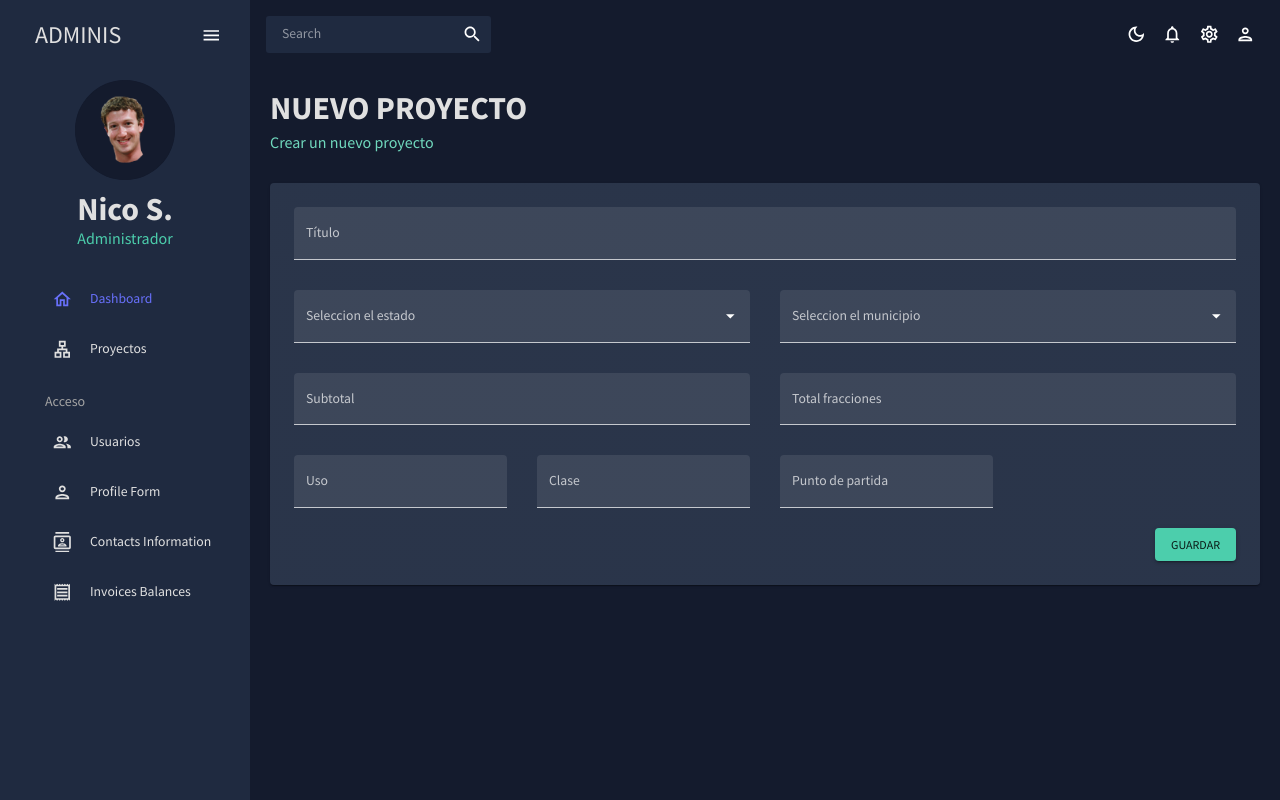
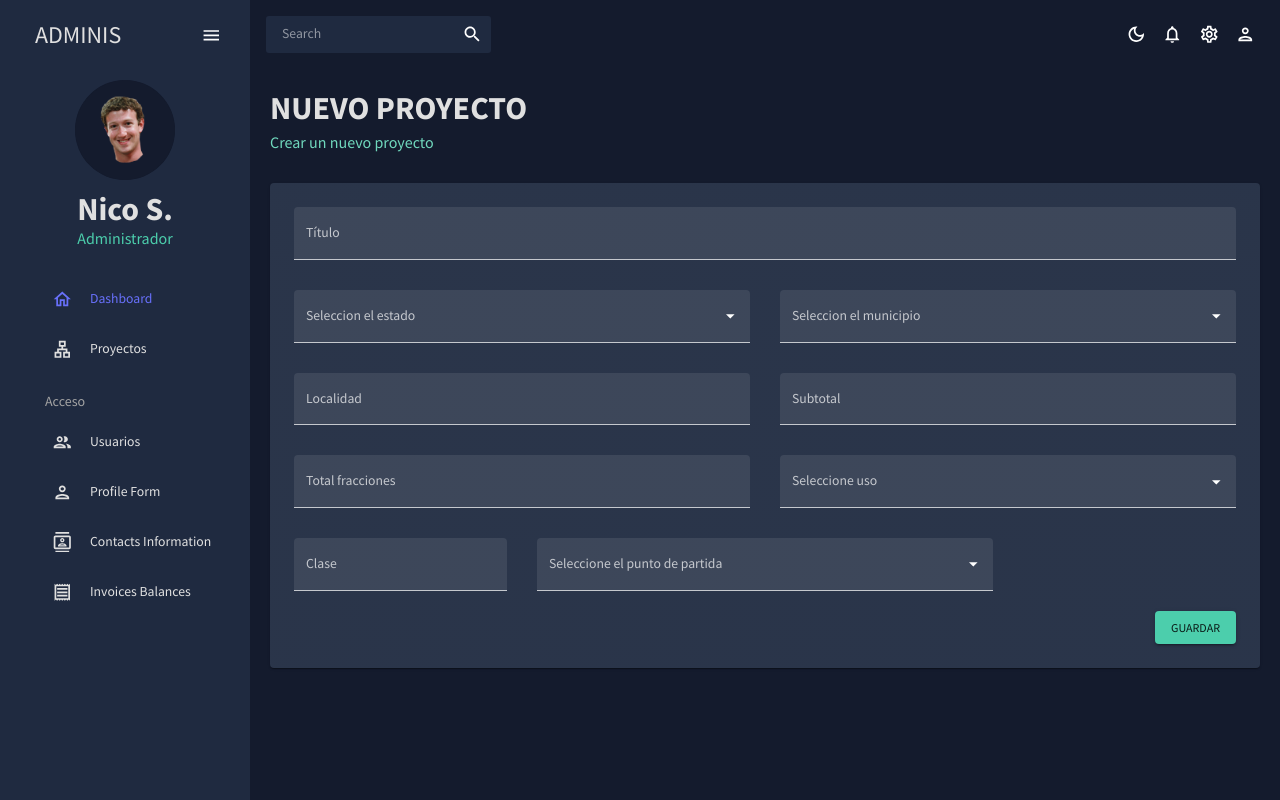
Before and after one commit to MickeChi/lotes-front, a React (Vite) app: page /proyectos/create in a window 1280 px wide. Built offline with nearby package versions, Linux system fonts and the light colour scheme.

Commit message:
Se hacen los ultimos ajustes acordados en la ultima revision

```diff
--- a/src/pages/cotas/CotaForm.jsx
+++ b/src/pages/cotas/CotaForm.jsx
@@ -18,6 +18,8 @@ import ColindanciaTransList from "./ColindanciaTransList.jsx";
 import withReactContent from "sweetalert2-react-content";
 import Swal from "sweetalert2";
 import {createFraccion, updateFraccion} from "../../store/slices/fraccionSlice.js";
+import Checkbox from "@mui/material/Checkbox";
+import {CheckBox, CheckBoxOutlineBlank} from "@mui/icons-material";
 
 const initialValues = {
     "orden": "",
@@ -28,61 +30,56 @@ const initialValues = {
     "colindanciasIds": []
 }
 
-const CotaForm = ({cota, handleFraccionSelect}) => {
+const icon = <CheckBoxOutlineBlank fontSize="small" />;
+const checkedIcon = <CheckBox fontSize="small" />;
+
+const CotaForm = ({cota, handleFraccionSelect, handleEditRow}) => {
     const isNonMobile = useMediaQuery("(min-width:600px)");
     const theme = useTheme();
     const colors = tokens(theme.palette.mode);
-    const [formState, setFormState] = useState(initialValues);
+    const [formState, setFormState] = useState(cota || initialValues);
     const dispatch = useDispatch();
     const fracciones = useSelector(state => state.fracciones.fracciones);
     const [fraccionSelect, setFraccionSelect] = useState(null);
     const [esEditar, setEsEditar] = useState(false);
 
-
     const tiposLineas = ["RECTA", "CURVA"];
     const [tipoLineaSelect, setTipoLineaSelect] = useState(null);
-
     const orientaciones = ["NORTE", "SUR", "ESTE", "OESTE", "NOROESTE", "NORESTE", "SUROESTE", "SURESTE"];
     const [orientacionSelect, setOrientacionSelect] = useState(null);
-
-    const [colindanciasIds, setColindanciasIds] = useState([]);
-    const [colindanciasError, setColindanciasError] = useState(false);
-
-    const [colindsIdsSelect, setColindsIdsSelect] = useState([]);
-
+    const [colindanciasSelect, setColindanciasSelect] = useState([]);
 
     useEffect(() => {
         if(cota){
-            console.log("cotaForm: ", cota);
             setEsEditar(true);
             setFormState(cota);
             let fraccionSel = fracciones.find(f => f.id === cota.fraccionId);
             setFraccionSelect(fraccionSel === undefined ? null : fraccionSel);
             setOrientacionSelect(cota.orientacion);
             setTipoLineaSelect(cota.tipoLinea);
-            setColindsIdsSelect(cota.colindanciasIds);
+
+            let colsSelect = fracciones.filter(f => {
+                let existId = cota.colindanciasIds.find(cs => cs === f.id);
+                return existId !== undefined;
+            });
+            setColindanciasSelect(colsSelect);
         }
     }, [cota]);
 
     useEffect(() => {
-        console.log("useEfect fraccionSelect: ", fraccionSelect);
         handleReset();
         handleFraccionSelect(fraccionSelect);
     }, [fraccionSelect]);
 
     const handleFormSubmit = (values, actions) => {
-        if(colindanciasIds.length === 0){
-            setColindanciasError(true);
-            return;
-        }
-        console.log("Submit cota...: ", values);
         const actionSubmit = esEditar ? updateCota : createCota;
-        const valuesRequest = {...values, colindanciasIds: colindanciasIds}
+        const valuesRequest = {...values}
         console.log("esEditar: " + esEditar + ", cotaRequest: ", valuesRequest);
 
         dispatch(setLoader(true));
         dispatch(actionSubmit(valuesRequest)).then(() => {
             dispatch(setLoader(false));
+            actions.resetForm();
             handleReset();
             withReactContent(Swal).fire({
                 title: "Se guardó correctamente",
@@ -98,20 +95,10 @@ const CotaForm = ({cota, handleFraccionSelect}) => {
         setEsEditar(false);
         setTipoLineaSelect(null);
         setOrientacionSelect(null);
-        setColindanciasError(false);
-        setColindanciasIds([]);
-        setColindsIdsSelect([]);
+        setColindanciasSelect([]);
+        handleEditRow(null);
     }
 
-
-    const colindanciasHandler = (colindanciasSelect) => {
-        console.log("colindanciasHandler: ", colindanciasSelect)
-        let colindanciasIds = colindanciasSelect.map(c => c.id);
-        if(colindanciasIds.length > 0){
-            setColindanciasError(false);
-        }
-        setColindanciasIds(colindanciasIds);
-    }
 
     return (
         <Box>
@@ -119,7 +106,7 @@ const CotaForm = ({cota, handleFraccionSelect}) => {
             <Formik
 
                 onSubmit={handleFormSubmit}
-                initialValues={formState || initialValues}
+                initialValues={formState}
                 validationSchema={checkoutSchema}
                 enableReinitialize
             >
@@ -199,8 +186,6 @@ const CotaForm = ({cota, handleFraccionSelect}) => {
                                         "tipoLinea", value !== null ? value : initialValues.tipoLinea
                                     );
                                     setTipoLineaSelect(value);
-                                    //setTipoLineaSelect(value !== null ? value : initialValues.tipoLinea);
-
                                 }}
                                 renderInput={params => (
                                     <TextField
@@ -267,16 +252,55 @@ const CotaForm = ({cota, handleFraccionSelect}) => {
                                 helperText={touched.medida && errors.medida}
                                 sx={{ gridColumn: "span 2" }}
                             />
-                        </Box>
-                        <Box mt="20px">
-                            <Typography variant="h6"  sx={{ mb: "15px" }}>
-                                Seleccione las colindancias
-                            </Typography>
-                            <ColindanciaTransList onChange={colindanciasHandler} colindanciasSelected={colindsIdsSelect}/>
-                            {colindanciasError && <FormControl error variant="standard">
-                                <FormHelperText id="colindanciaTransList">Debe Seleccionar al menos una
-                                    colindancia</FormHelperText>
-                            </FormControl>}
+
+
+                            <Autocomplete
+                                multiple
+                                disableCloseOnSelect
+                                id="colindanciasIds"
+                                name="colindanciasIds"
+                                options={fracciones}
+                                getOptionLabel={option => `Lote: ${option.lote} - Número catastral: ${option.numeroCatastral}`}
+                                value={colindanciasSelect}
+                                sx={{ gridColumn: "span 4" }}
+                                onChange={(e, value) => {
+                                    let colIds = value !== null ? (value.map(v=> v.id)) : initialValues.colindanciasIds
+                                    console.log("colIds: ", colIds);
+                                    setFieldValue(
+                                        "colindanciasIds", colIds
+                                    );
+                                    setColindanciasSelect(value);
+                                }}
+                                renderOption={(props, option, { selected }) => (
+                                    <li {...props}>
+                                        <Checkbox
+                                            color="secondary"
+                                            icon={icon}
+                                            checkedIcon={checkedIcon}
+                                            style={{ marginRight: 8 }}
+                                            checked={selected}
+                                        />
+                                        {`Lote: ${option.lote} - Número catastral: ${option.numeroCatastral}`}
+                                    </li>
+                                )}
+                                renderInput={params => (
+                                    <TextField
+                                        label="Seleccione las colindancias"
+                                        fullWidth
+                                        variant="filled"
+                                        type="text"
+                                        name="colindanciasIds"
+                                        color="secondary"
+                                        placeholder="Colindancias"
+                                        onBlur={handleBlur}
+                                        onChange={handleChange}
+                                        error={!!touched.colindanciasIds && !!errors.colindanciasIds}
+                                        helperText={touched.colindanciasIds && errors.colindanciasIds}
+                                        {...params}
+                                    />
+                                )}
+                            />
+
                         </Box>
                         <Box display="flex" justifyContent="end" mt="20px" cellSpacing={2}>
                             {esEditar && <Button color="warning" variant="contained" onClick={() => {
@@ -303,7 +327,7 @@ const checkoutSchema = yup.object().shape({
     "orientacion": yup.string().required("required"),
     "medida": yup.number().required("required"),
     "fraccionId": yup.number().required("required"),
-    //"colindanciasIds": yup.array().min(1, "at least 1").required("required"),
+    "colindanciasIds": yup.array().min(1, "at least 1").required("required"),
 });
 
 
--- a/src/pages/fraccion/FraccionForm.jsx
+++ b/src/pages/fraccion/FraccionForm.jsx
@@ -31,46 +31,44 @@ const initialValues = {
     valorCatastral:"",
     uso:"",
     clase:"",
-    tipoColindancia:"",
+    tipoColindancia:"PARCELA",
     colindanciaProyecto: false,
     numeroParcela:"",
 };
 
-const FraccionForm = ({proyectoId, fraccion}) => {
+const FraccionForm = ({proyectoId, handleEditRow, fraccion}) => {
     const isNonMobile = useMediaQuery("(min-width:600px)");
     const theme = useTheme();
     const colors = tokens(theme.palette.mode);
-    const [formState, setFormState] = useState(initialValues);
+    const [formState, setFormState] = useState(fraccion || initialValues);
     const dispatch = useDispatch();
     const [esEditar, setEsEditar] = useState(false);
 
     const tiposColindancias = ["PARCELA", "VIALIDAD", "LOTE"];
     const [tipoColSeleccionado, setTipoColSeleccionado] = useState(null);
 
+    const usos = ["HABITACIONAL", "COMERCIAL", "COMUN"];
+    const [usoSeleccionado, setUsoSeleccionado] = useState(null);
+
     useEffect(() => {
         if(fraccion){
             console.log("fraccionForm: ", fraccion);
             setEsEditar(true);
             setFormState(fraccion);
-            setTipoColSeleccionado(fraccion.tipoColindancia);
+            setUsoSeleccionado(fraccion.uso);
         }
     }, [fraccion]);
 
-    useEffect(() => {
-        console.log("form EsEditar: " + esEditar + ", formState: ", formState);
-    }, [esEditar]);
-
     const handleFormSubmit = (values, actions) => {
         const actionSubmit = esEditar ? updateFraccion : createFraccion;
-        if(!esEditar){
-            values.proyectoId = proyectoId;
-        }
-        console.log("esEditar: " + esEditar + ", fraccionRequest: ", values);
+        const valuesRequest = {...values, proyectoId: proyectoId}
+
+        console.log("esEditar: " + esEditar + ", fraccionRequest: ", valuesRequest);
 
         dispatch(setLoader(true));
-        dispatch(actionSubmit(values)).then(() => {
+        dispatch(actionSubmit(valuesRequest)).then(() => {
             dispatch(setLoader(false));
-            console.log("initialValues: ", initialValues);
+            actions.resetForm();
             handleReset();
             withReactContent(Swal).fire({
                 title: "Se guardó correctamente",
@@ -80,10 +78,12 @@ const FraccionForm = ({proyectoId, fraccion}) => {
     };
 
     const handleReset = () => {
-        console.log("cancelar form");
+        console.log("Reset form initialValues: ", initialValues);
         setFormState(initialValues);
         setEsEditar(false);
         setTipoColSeleccionado(null);
+        setUsoSeleccionado(null);
+        handleEditRow(null);
     }
 
     return (
@@ -247,7 +247,37 @@ const FraccionForm = ({proyectoId, fraccion}) => {
                                 sx={{ gridColumn: "span 2" }}
                             />
 
-                            <TextField
+                            <Autocomplete
+                                id="uso"
+                                name="uso"
+                                options={usos}
+                                getOptionLabel={option => option}
+                                value={usoSeleccionado}
+                                sx={{ gridColumn: "span 2" }}
+                                onChange={(e, value) => {
+                                    setFieldValue(
+                                        "uso", value !== null ? value : initialValues.uso
+                                    );
+                                    setUsoSeleccionado(value);
+                                }}
+                                renderInput={params => (
+                                    <TextField
+                                        label="Seleccione uso"
+                                        fullWidth
+                                        variant="filled"
+                                        type="text"
+                                        name="uso"
+                                        color="secondary"
+                                        onBlur={handleBlur}
+                                        onChange={handleChange}
+                                        error={!!touched.uso && !!errors.uso}
+                                        helperText={touched.uso && errors.uso}
+                                        {...params}
+                                    />
+                                )}
+                            />
+
+                           {/* <TextField
                                 fullWidth
                                 variant="filled"
                                 type="text"
@@ -260,7 +290,7 @@ const FraccionForm = ({proyectoId, fraccion}) => {
                                 error={!!touched.uso && !!errors.uso}
                                 helperText={touched.uso && errors.uso}
                                 sx={{ gridColumn: "span 2" }}
-                            />
+                            />*/}
 
                             <TextField
                                 fullWidth
@@ -277,7 +307,7 @@ const FraccionForm = ({proyectoId, fraccion}) => {
                                 sx={{ gridColumn: "span 2" }}
                             />
 
-                            <Autocomplete
+                            {/*<Autocomplete
                                 id="tipoColindancia"
                                 name="tipoColindancia"
                                 options={tiposColindancias}
@@ -305,17 +335,17 @@ const FraccionForm = ({proyectoId, fraccion}) => {
                                         {...params}
                                     />
                                 )}
-                            />
+                            />*/}
 
 
-                            <FormControlLabel control={
+                            {/*<FormControlLabel control={
                                 <Checkbox color="secondary" checked={values.colindanciaProyecto} />
                             }
                                               name="colindanciaProyecto"
                                               onChange={handleChange}
                                               label="Colindancia proyecto"
                                               sx={{ gridColumn: "span 2" }}/>
-
+*/}
 
 
                             <TextField
@@ -357,18 +387,18 @@ const FraccionForm = ({proyectoId, fraccion}) => {
 const checkoutSchema = yup.object().shape({
     lote: yup.number().required("required"),
     numeroCatastral: yup.number().required("required"),
-    finca: yup.string().required("required"),
+    //finca: yup.string().required("required"),
     tablaje: yup.number().required("required"),
-    colonia: yup.string().required("required"),
-    folioElectronico: yup.number().required("required"),
+    //colonia: yup.string().required("required"),
+    //folioElectronico: yup.number().required("required"),
     superficieTerreno: yup.number().required("required"),
     superficieConstruccion: yup.number().required("required"),
-    valorCatastral: yup.number().required("required"),
+    //valorCatastral: yup.number().required("required"),
     uso: yup.string().required("required"),
     clase: yup.string().required("required"),
-    tipoColindancia: yup.string().required("required"),
-    colindanciaProyecto: yup.bool().required("required"),
-    numeroParcela: yup.number().required("required"),
+    //tipoColindancia: yup.string().required("required"),
+    //colindanciaProyecto: yup.bool().required("required"),
+    //numeroParcela: yup.number().required("required"),
 
 });
 
--- a/src/pages/fraccion/FraccionTab.jsx
+++ b/src/pages/fraccion/FraccionTab.jsx
@@ -6,7 +6,6 @@ import {useNavigate} from "react-router-dom";
 import FraccionForm from "./FraccionForm.jsx";
 import FraccionTable from "./FraccionTable.jsx";
 import {useState} from "react";
-import {useDispatch} from "react-redux";
 
 const FraccionTab = ({proyectoId}) => {
     const isNonMobile = useMediaQuery("(min-width:600px)");
@@ -14,7 +13,6 @@ const FraccionTab = ({proyectoId}) => {
     const colors = tokens(theme.palette.mode);
     const navigate = useNavigate();
     const [fraccionUpdate, setFraccionUpdate] = useState(null);
-    const dispatch = useDispatch();
 
     const handlerEditFraccion = (fraccionEdit) => {
         setFraccionUpdate(fraccionEdit);
@@ -23,7 +21,7 @@ const FraccionTab = ({proyectoId}) => {
     return (
         <Grid container spacing={3}>
             <Grid item md={4}>
-                <FraccionForm proyectoId={proyectoId} fraccion={fraccionUpdate}/>
+                <FraccionForm proyectoId={proyectoId} fraccion={fraccionUpdate} handleEditRow={handlerEditFraccion}/>
             </Grid>
             <Grid item md={8}>
                 <FraccionTable proyectoId={proyectoId} handleEditRow={handlerEditFraccion}/>
--- a/src/pages/proyectos/ProyectoForm.jsx
+++ b/src/pages/proyectos/ProyectoForm.jsx
@@ -21,6 +21,7 @@ const initialValues = {
     titulo: "",
     estado: "",
     municipio: "",
+    localidad: "",
     subtotal: "",
     totalFracciones: "",
     uso: "",
@@ -39,6 +40,20 @@ const ProyectoForm = ({esEditar, proyecto}) => {
     const estados = useSelector(state => state.general.estados);
     const municipios = useSelector(state => state.general.municipios);
     const [contCargaMunicipio, setContCargaMunicipio] = useState(1);
+
+    const orientaciones = ["NORTE", "SUR", "ESTE", "OESTE", "NOROESTE", "NORESTE", "SUROESTE", "SURESTE"];
+    const [puntoPartidaSelect, setPuntoPartidaSelect] = useState(null);
+
+    const usos = ["HABITACIONAL", "COMERCIAL", "COMUN"];
+    const [usoSeleccionado, setUsoSeleccionado] = useState(null);
+
+    useEffect(() => {
+        if(proyecto){
+            setPuntoPartidaSelect(proyecto.puntoPartida);
+            setUsoSeleccionado(proyecto.uso);
+        }
+
+    }, [proyecto]);
 
     useEffect(() => {
         if(estados.length === 0){
@@ -190,6 +205,20 @@ const ProyectoForm = ({esEditar, proyecto}) => {
                             )}
                         />
 
+                        <TextField
+                            fullWidth
+                            variant="filled"
+                            type="text"
+                            label="Localidad"
+                            onBlur={handleBlur}
+                            onChange={handleChange}
+                            value={values.localidad}
+                            name="localidad"
+                            color="secondary"
+                            error={!!touched.localidad && !!errors.localidad}
+                            helperText={touched.localidad && errors.localidad}
+                            sx={{ gridColumn: "span 2" }}
+                        />
 
                         <TextField
                             fullWidth
@@ -220,7 +249,37 @@ const ProyectoForm = ({esEditar, proyecto}) => {
                             sx={{ gridColumn: "span 2" }}
                         />
 
-                        <TextField
+                        <Autocomplete
+                            id="uso"
+                            name="uso"
+                            options={usos}
+                            getOptionLabel={option => option}
+                            value={usoSeleccionado}
+                            sx={{ gridColumn: "span 2" }}
+                            onChange={(e, value) => {
+                                setFieldValue(
+                                    "uso", value !== null ? value : initialValues.uso
+                                );
+                                setUsoSeleccionado(value);
+                            }}
+                            renderInput={params => (
+                                <TextField
+                                    label="Seleccione uso"
+                                    fullWidth
+                                    variant="filled"
+                                    type="text"
+                                    name="uso"
+                                    color="secondary"
+                                    onBlur={handleBlur}
+                                    onChange={handleChange}
+                                    error={!!touched.uso && !!errors.uso}
+                                    helperText={touched.uso && errors.uso}
+                                    {...params}
+                                />
+                            )}
+                        />
+
+                        {/*<TextField
                             fullWidth
                             variant="filled"
                             type="text"
@@ -233,7 +292,7 @@ const ProyectoForm = ({esEditar, proyecto}) => {
                             error={!!touched.uso && !!errors.uso}
                             helperText={touched.uso && errors.uso}
                             sx={{ gridColumn: "span 1" }}
-                        />
+                        />*/}
 
                         <TextField
                             fullWidth
@@ -250,7 +309,37 @@ const ProyectoForm = ({esEditar, proyecto}) => {
                             sx={{ gridColumn: "span 1" }}
                         />
 
-                        <TextField
+                        <Autocomplete
+                            id="puntoPartida"
+                            name="puntoPartida"
+                            options={orientaciones}
+                            getOptionLabel={option => option}
+                            value={puntoPartidaSelect}
+                            sx={{ gridColumn: "span 2" }}
+                            onChange={(e, value) => {
+                                setFieldValue(
+                                    "puntoPartida", value !== null ? value : initialValues.puntoPartida
+                                );
+                                setPuntoPartidaSelect(value);
+                            }}
+                            renderInput={params => (
+                                <TextField
+                                    label="Seleccione el punto de partida"
+                                    fullWidth
+                                    variant="filled"
+                                    type="text"
+                                    name="puntoPartida"
+                                    color="secondary"
+                                    onBlur={handleBlur}
+                                    onChange={handleChange}
+                                    error={!!touched.puntoPartida && !!errors.puntoPartida}
+                                    helperText={touched.puntoPartida && errors.puntoPartida}
+                                    {...params}
+                                />
+                            )}
+                        />
+
+                       {/* <TextField
                             fullWidth
                             variant="filled"
                             type="text"
@@ -263,7 +352,7 @@ const ProyectoForm = ({esEditar, proyecto}) => {
                             error={!!touched.puntoPartida && !!errors.puntoPartida}
                             helperText={touched.puntoPartida && errors.puntoPartida}
                             sx={{ gridColumn: "span 1" }}
-                        />
+                        />*/}
 
                     </Box>
                     <Box display="flex" justifyContent="end" mt="20px">
```
Also changed, not shown: src/pages/cotas/CotaTab.jsx (+19 -2 lines).
